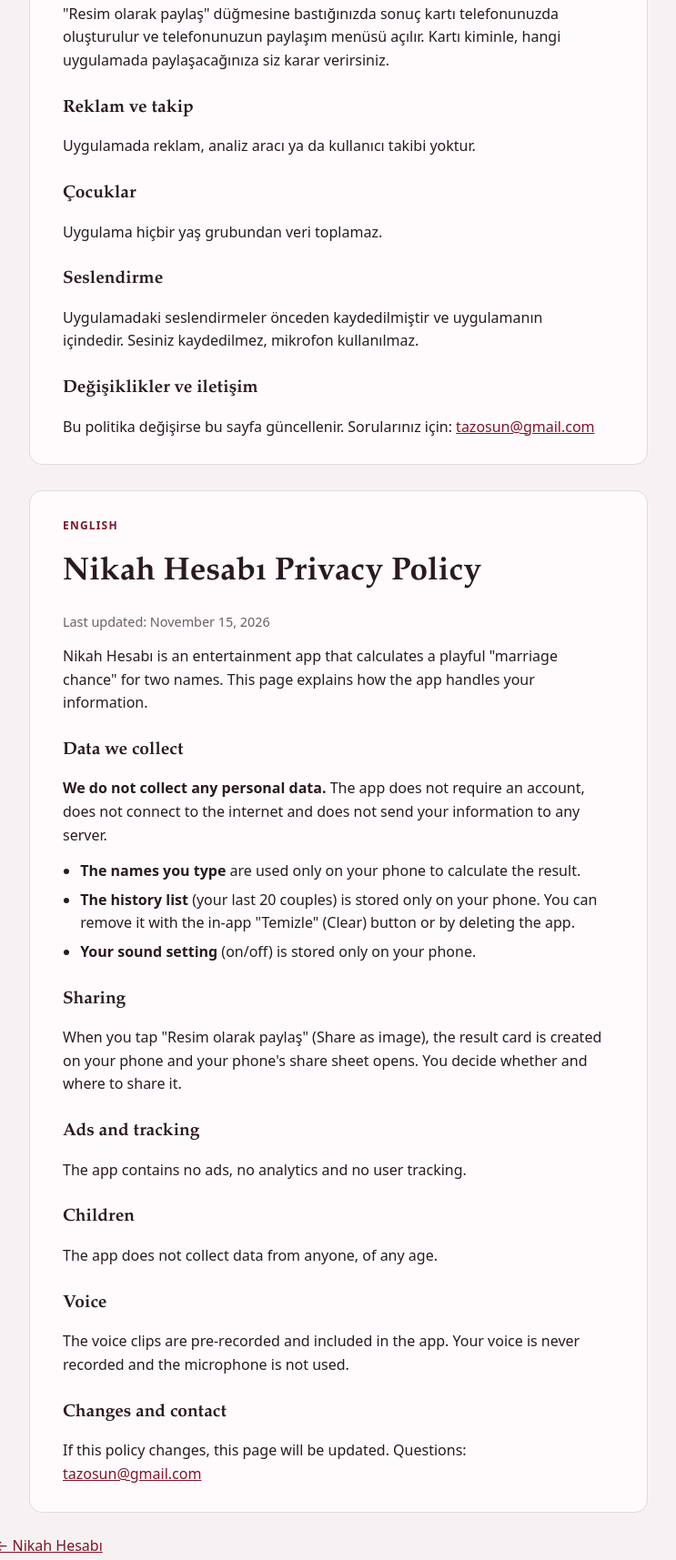
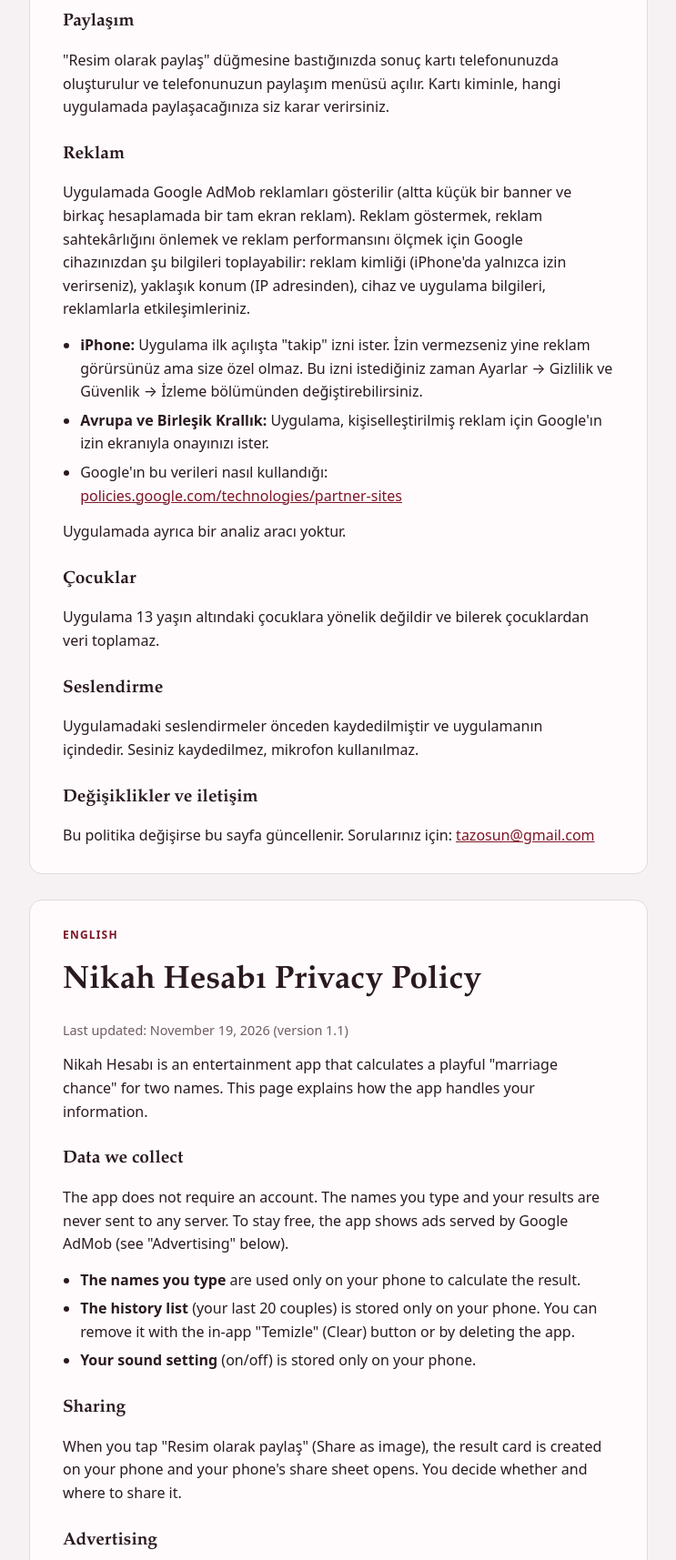
Before and after one commit to tazosun/tazosun.github.io, a plain HTML site: page nikah-hesabi/gizlilik.html in a window 1280 px wide. Shown: the part 583-2298 px from the top of the page at 91% size, without its empty margins (268-1011 px from the left). Drawn offline with Linux system fonts and the light colour scheme.

Commit message:
Gizlilik politikası: 1.1 reklam bilgileri

```diff
--- a/nikah-hesabi/gizlilik.html
+++ b/nikah-hesabi/gizlilik.html
@@ -29,10 +29,10 @@ ul{margin:0;padding-left:1.2em;display:flex;flex-direction:column;gap:6px}
   <article lang="tr">
     <span class="lang">Türkçe</span>
     <h1>Nikah Hesabı Gizlilik Politikası</h1>
-    <p class="meta">Son güncelleme: 15 Kasım 2026</p>
+    <p class="meta">Son güncelleme: 19 Kasım 2026 (sürüm 1.1)</p>
     <p>Nikah Hesabı, iki ismin "evlenme ihtimalini" eğlence amacıyla hesaplayan bir uygulamadır. Bu sayfa, uygulamanın bilgilerinizi nasıl kullandığını açıklar.</p>
     <h2>Topladığımız veriler</h2>
-    <p><strong>Hiçbir kişisel veri toplamıyoruz.</strong> Uygulama hesap açmanızı istemez, internete bağlanmaz ve bilgilerinizi herhangi bir sunucuya göndermez.</p>
+    <p>Uygulama hesap açmanızı istemez. Yazdığınız isimler ve sonuçlar hiçbir sunucuya gönderilmez. Uygulama ücretsiz kalabilsin diye reklam gösterir; reklamlar Google AdMob tarafından sunulur (aşağıdaki "Reklam" bölümüne bakın).</p>
     <ul>
       <li><strong>Yazdığınız isimler</strong> yalnızca telefonunuzda, sonucu hesaplamak için kullanılır.</li>
       <li><strong>Geçmiş listesi</strong> (son hesapladığınız 20 çift) yalnızca telefonunuzda saklanır. Uygulamadaki "Temizle" düğmesiyle ya da uygulamayı silerek kaldırabilirsiniz.</li>
@@ -40,10 +40,16 @@ ul{margin:0;padding-left:1.2em;display:flex;flex-direction:column;gap:6px}
     </ul>
     <h2>Paylaşım</h2>
     <p>"Resim olarak paylaş" düğmesine bastığınızda sonuç kartı telefonunuzda oluşturulur ve telefonunuzun paylaşım menüsü açılır. Kartı kiminle, hangi uygulamada paylaşacağınıza siz karar verirsiniz.</p>
-    <h2>Reklam ve takip</h2>
-    <p>Uygulamada reklam, analiz aracı ya da kullanıcı takibi yoktur.</p>
+    <h2>Reklam</h2>
+    <p>Uygulamada Google AdMob reklamları gösterilir (altta küçük bir banner ve birkaç hesaplamada bir tam ekran reklam). Reklam göstermek, reklam sahtekârlığını önlemek ve reklam performansını ölçmek için Google cihazınızdan şu bilgileri toplayabilir: reklam kimliği (iPhone'da yalnızca izin verirseniz), yaklaşık konum (IP adresinden), cihaz ve uygulama bilgileri, reklamlarla etkileşimleriniz.</p>
+    <ul>
+      <li><strong>iPhone:</strong> Uygulama ilk açılışta "takip" izni ister. İzin vermezseniz yine reklam görürsünüz ama size özel olmaz. Bu izni istediğiniz zaman Ayarlar → Gizlilik ve Güvenlik → İzleme bölümünden değiştirebilirsiniz.</li>
+      <li><strong>Avrupa ve Birleşik Krallık:</strong> Uygulama, kişiselleştirilmiş reklam için Google'ın izin ekranıyla onayınızı ister.</li>
+      <li>Google'ın bu verileri nasıl kullandığı: <a href="https://policies.google.com/technologies/partner-sites" style="color:var(--accent)">policies.google.com/technologies/partner-sites</a></li>
+    </ul>
+    <p>Uygulamada ayrıca bir analiz aracı yoktur.</p>
     <h2>Çocuklar</h2>
-    <p>Uygulama hiçbir yaş grubundan veri toplamaz.</p>
+    <p>Uygulama 13 yaşın altındaki çocuklara yönelik değildir ve bilerek çocuklardan veri toplamaz.</p>
     <h2>Seslendirme</h2>
     <p>Uygulamadaki seslendirmeler önceden kaydedilmiştir ve uygulamanın içindedir. Sesiniz kaydedilmez, mikrofon kullanılmaz.</p>
     <h2>Değişiklikler ve iletişim</h2>
@@ -53,10 +59,10 @@ ul{margin:0;padding-left:1.2em;display:flex;flex-direction:column;gap:6px}
   <article lang="en">
     <span class="lang">English</span>
     <h1>Nikah Hesabı Privacy Policy</h1>
-    <p class="meta">Last updated: November 15, 2026</p>
+    <p class="meta">Last updated: November 19, 2026 (version 1.1)</p>
     <p>Nikah Hesabı is an entertainment app that calculates a playful "marriage chance" for two names. This page explains how the app handles your information.</p>
     <h2>Data we collect</h2>
-    <p><strong>We do not collect any personal data.</strong> The app does not require an account, does not connect to the internet and does not send your information to any server.</p>
+    <p>The app does not require an account. The names you type and your results are never sent to any server. To stay free, the app shows ads served by Google AdMob (see "Advertising" below).</p>
     <ul>
       <li><strong>The names you type</strong> are used only on your phone to calculate the result.</li>
       <li><strong>The history list</strong> (your last 20 couples) is stored only on your phone. You can remove it with the in-app "Temizle" (Clear) button or by deleting the app.</li>
@@ -64,10 +70,16 @@ ul{margin:0;padding-left:1.2em;display:flex;flex-direction:column;gap:6px}
     </ul>
     <h2>Sharing</h2>
     <p>When you tap "Resim olarak paylaş" (Share as image), the result card is created on your phone and your phone's share sheet opens. You decide whether and where to share it.</p>
-    <h2>Ads and tracking</h2>
-    <p>The app contains no ads, no analytics and no user tracking.</p>
+    <h2>Advertising</h2>
+    <p>The app shows Google AdMob ads (a small banner at the bottom and a full-screen ad every few calculations). To serve ads, prevent ad fraud and measure ad performance, Google may collect from your device: the advertising identifier (on iPhone only if you allow it), approximate location (from your IP address), device and app information, and your interactions with ads.</p>
+    <ul>
+      <li><strong>iPhone:</strong> The app asks for tracking permission on first launch. If you decline, you still see ads, but they are not personalised. You can change this any time in Settings → Privacy &amp; Security → Tracking.</li>
+      <li><strong>EEA and UK:</strong> The app asks for your consent to personalised ads using Google's consent form.</li>
+      <li>How Google uses this data: <a href="https://policies.google.com/technologies/partner-sites" style="color:var(--accent)">policies.google.com/technologies/partner-sites</a></li>
+    </ul>
+    <p>The app contains no other analytics.</p>
     <h2>Children</h2>
-    <p>The app does not collect data from anyone, of any age.</p>
+    <p>The app is not directed at children under 13 and does not knowingly collect data from children.</p>
     <h2>Voice</h2>
     <p>The voice clips are pre-recorded and included in the app. Your voice is never recorded and the microphone is not used.</p>
     <h2>Changes and contact</h2>
```
